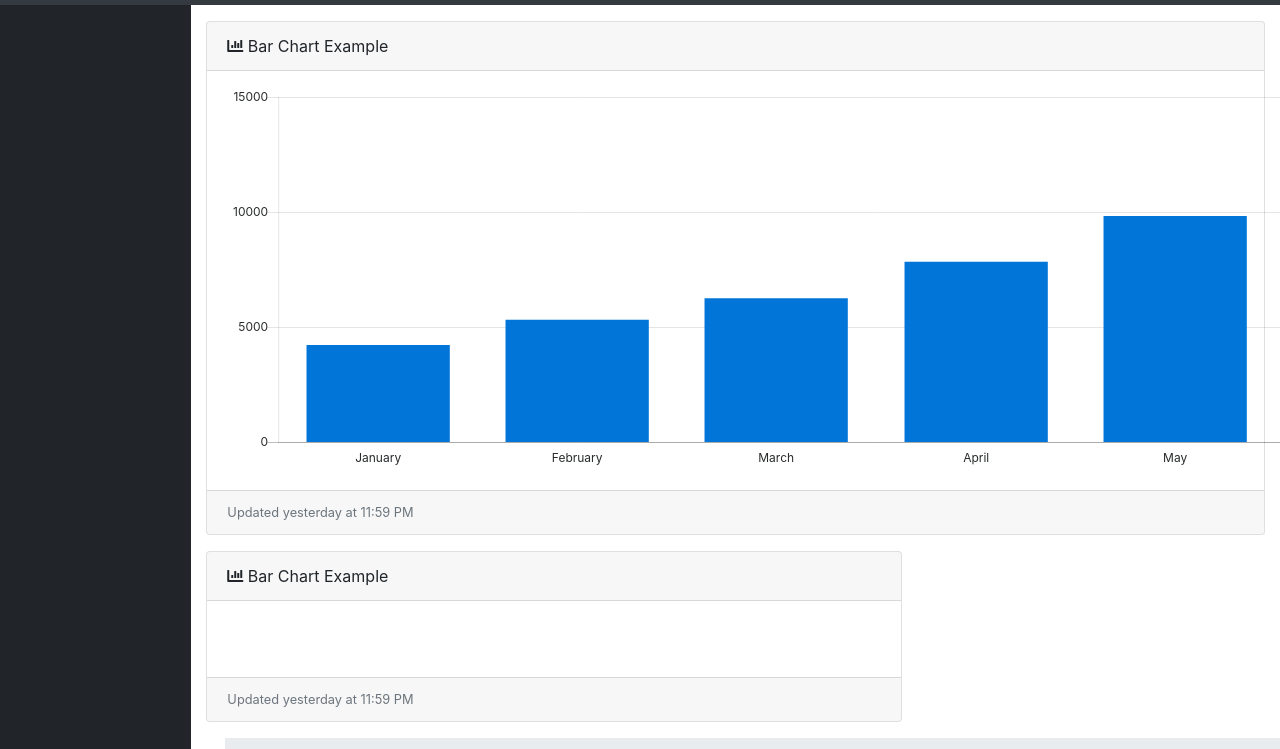
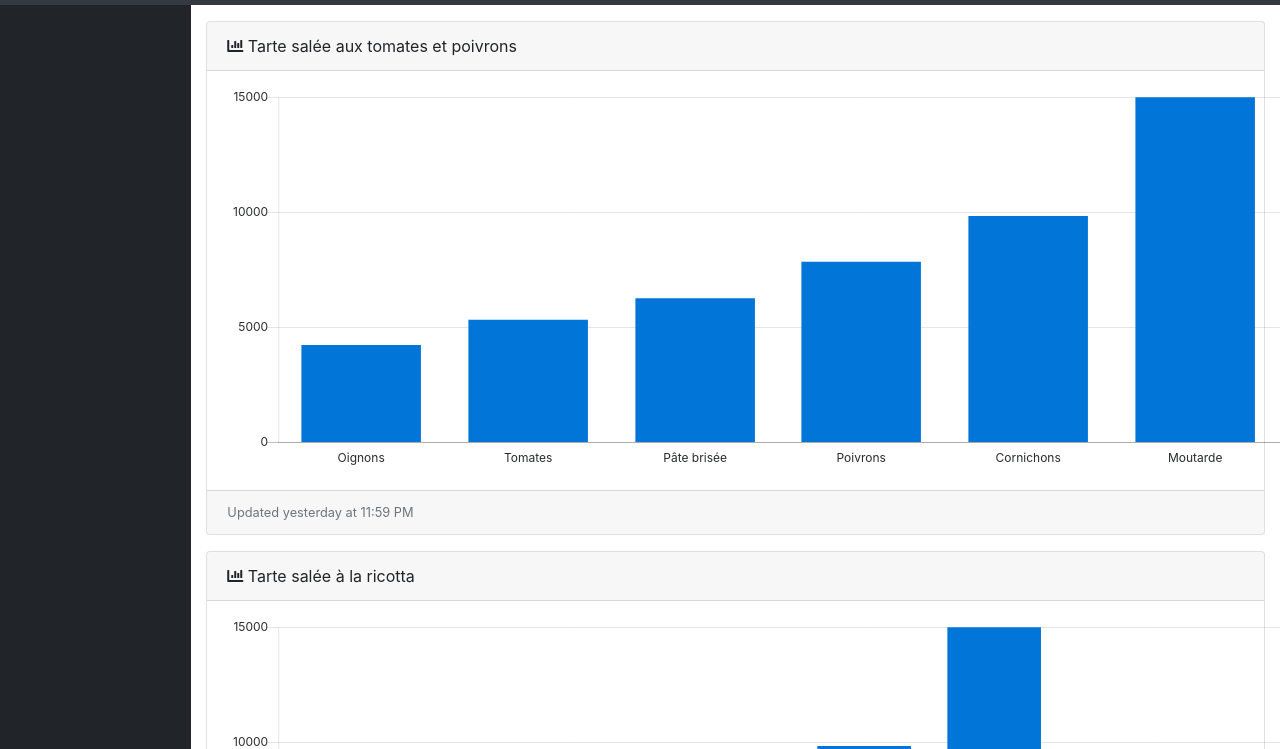
Before and after one commit to Aemiyh/POM_recipe, a website with bundled scripts: page dashboard/index.html in a window 1280 px wide. Shown: the part 51-800 px from the top of the page. Built offline with nearby package versions, Linux system fonts and the light colour scheme.

Commit message:
modif js

```diff
--- a/dashboard/index.html
+++ b/dashboard/index.html
@@ -9,7 +9,7 @@
         <meta name="description" content="">
         <meta name="author" content="">
 
-        <title>Recipe - Dashboard</title>
+        <title>Cooking Similarity</title>
 
         <!-- Custom fonts for this template-->
         <link href="vendor/fontawesome-free/css/all.min.css" rel="stylesheet" type="text/css">
@@ -59,29 +59,40 @@
             <div id="content-wrapper">
 
                 <div class="container-fluid">
-                    <!-- Area Chart Example-->
+                    <!-- Area Chart Example- Tarte 2-->
                     <div class="card mb-3">
                         <div class="card-header">
                             <i class="fas fa-chart-bar"></i>
-                            Bar Chart Example</div>
+                            Tarte salée aux tomates et poivrons</div>
                         <div class="card-body">
                             <canvas id="myBarChart" width="100%" height="30"></canvas>
                         </div>
                         <div class="card-footer small text-muted">Updated yesterday at 11:59 PM</div>
                     </div>
-                    <div class="row">
-                        <div class="col-lg-8">
+                    <!-- Tarte 2 -->
+                    <!-- <div class="row"> -->
+                        <!-- <div class="col-lg-8"> -->
                             <div class="card mb-3">
                                 <div class="card-header">
                                     <i class="fas fa-chart-bar"></i>
-                                    Bar Chart Example</div>
+                                    Tarte salée à la ricotta</div>
                                 <div class="card-body">
-                                    <canvas id="myBarChart" width="100%" height="30"></canvas>
+                                    <canvas id="myBarChart2" width="100%" height="30"></canvas>
                                 </div>
                                 <div class="card-footer small text-muted">Updated yesterday at 11:59 PM</div>
                             </div>
-                        </div>
-                    </div>
+                        <!-- </div> -->
+                    <!-- </div> -->
+                    <!-- Tarte 3 -->
+                            <div class="card mb-3">
+                                <div class="card-header">
+                                    <i class="fas fa-chart-bar"></i>
+                                    Tarte salée à la ratatouille et au thon</div>
+                                <div class="card-body">
+                                    <canvas id="myBarChart4 width="100%" height="30"></canvas>
+                                </div>
+                                <div class="card-footer small text-muted">Updated yesterday at 11:59 PM</div>
+                            </div>
 
                 </div>
                 <!-- /.container-fluid -->
--- a/dashboard/js/demo/chart-bar-demo.js
+++ b/dashboard/js/demo/chart-bar-demo.js
@@ -2,14 +2,100 @@
 Chart.defaults.global.defaultFontFamily = '-apple-system,system-ui,BlinkMacSystemFont,"Segoe UI",Roboto,"Helvetica Neue",Arial,sans-serif';
 Chart.defaults.global.defaultFontColor = '#292b2c';
 
-// Bar Chart Example
+// Bar Chart 1
 var ctx = document.getElementById("myBarChart");
 var myLineChart = new Chart(ctx, {
   type: 'bar',
   data: {
-    labels: ["January", "February", "March", "April", "May", "June"],
+    labels: ["Oignons", "Tomates", "Pâte brisée", "Poivrons", "Cornichons", "Moutarde", "Fromage rapée"],
     datasets: [{
-      label: "Revenue",
+      label: "Ingredient",
+      backgroundColor: "rgba(2,117,216,1)",
+      borderColor: "rgba(2,117,216,1)",
+      data: [4215, 5312, 6251, 7841, 9821, 14984],
+    }],
+  },
+  options: {
+    scales: {
+      xAxes: [{
+        time: {
+          unit: 'month'
+        },
+        gridLines: {
+          display: false
+        },
+        ticks: {
+          maxTicksLimit: 10
+        }
+      }],
+      yAxes: [{
+        ticks: {
+          min: 0,
+          max: 15000,
+          maxTicksLimit: 5
+        },
+        gridLines: {
+          display: true
+        }
+      }],
+    },
+    legend: {
+      display: false
+    }
+  }
+});
+
+// Bar Chart 2
+var ctx = document.getElementById("myBarChart2");
+var myLineChart = new Chart(ctx, {
+  type: 'bar',
+  data: {
+    labels: ["Oignons", "Tomates", "Pâte brisée", "Poive", "Sel", "Jambons de parme", "Basilique", "Oeufs", "Pot de ricotta"],
+    datasets: [{
+      label: "Ingredient",
+      backgroundColor: "rgba(2,117,216,1)",
+      borderColor: "rgba(2,117,216,1)",
+      data: [4215, 5312, 6251, 7841, 9821, 14984],
+    }],
+  },
+  options: {
+    scales: {
+      xAxes: [{
+        time: {
+          unit: 'month'
+        },
+        gridLines: {
+          display: false
+        },
+        ticks: {
+          maxTicksLimit: 12
+        }
+      }],
+      yAxes: [{
+        ticks: {
+          min: 0,
+          max: 15000,
+          maxTicksLimit: 5
+        },
+        gridLines: {
+          display: true
+        }
+      }],
+    },
+    legend: {
+      display: false
+    }
+  }
+});
+
+// Bar Chart 3
+var ctx = document.getElementById("myBarChart4");
+var myLineChart = new Chart(ctx, {
+  type: 'bar',
+  data: {
+    labels: ["Oignons", "Tomates", "Pâte brisée", "Poivrons", "Cornichons", "Moutarde", "Fromage rapée"],
+    datasets: [{
+      label: "Ingredient",
       backgroundColor: "rgba(2,117,216,1)",
       borderColor: "rgba(2,117,216,1)",
       data: [4215, 5312, 6251, 7841, 9821, 14984],
```
